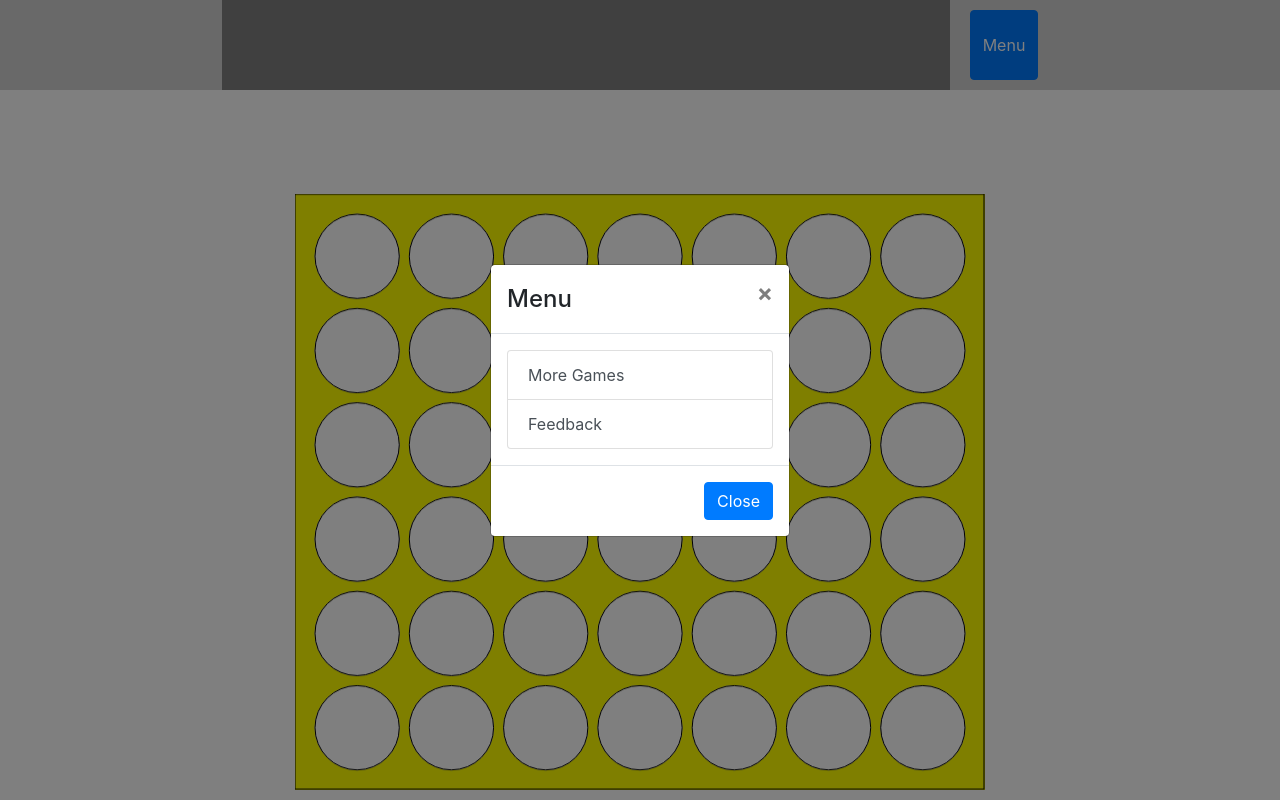
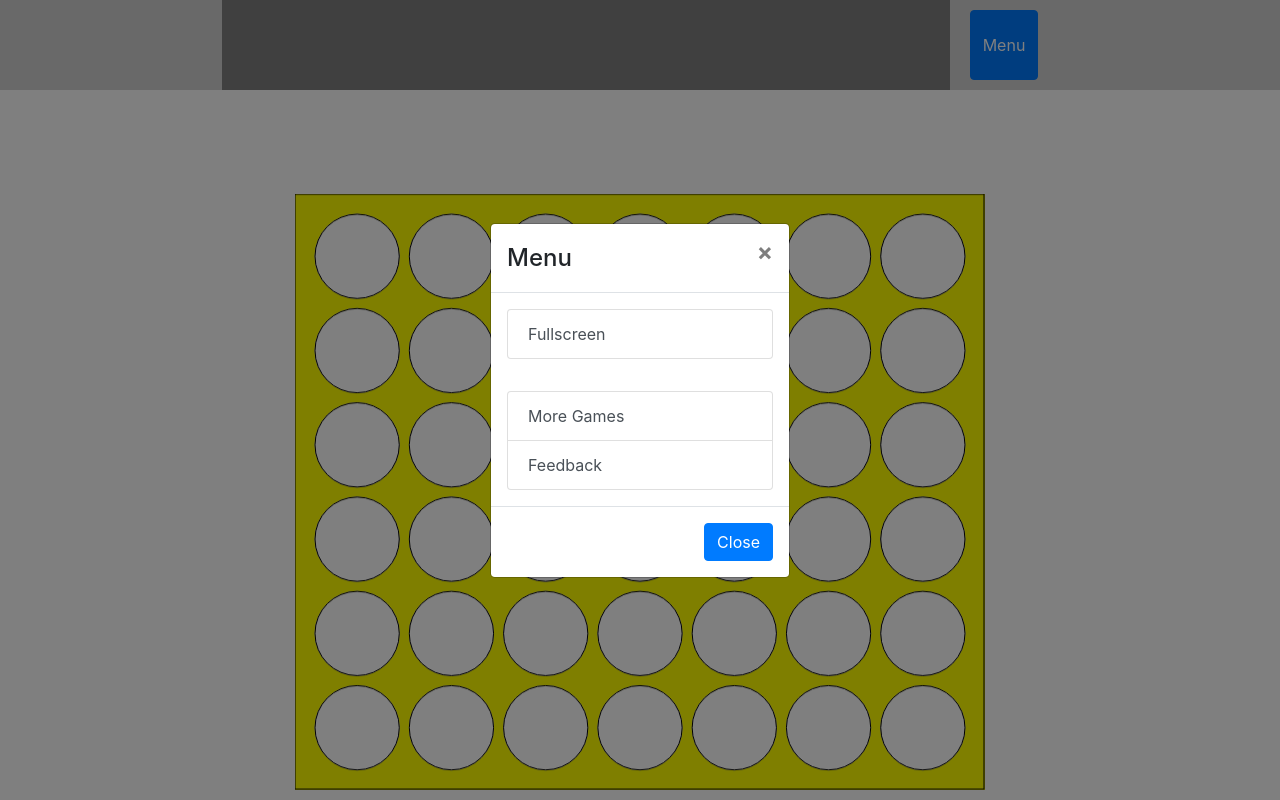
Before and after one commit to ferose/p2pgames, a React (Create React App) app: page / in a window 1280 px wide. Both pictures are taken after a click on the button "Menu". Built offline with nearby package versions, Linux system fonts and the light colour scheme.

Commit message:
Fullscreen support

```diff
--- a/public/index.html
+++ b/public/index.html
@@ -3,12 +3,16 @@
   <head>
     <meta charset="utf-8" />
     <link rel="icon" href="%PUBLIC_URL%/favicon.ico" />
-    <meta name="viewport" content="user-scalable=no, initial-scale=1, maximum-scale=1, minimum-scale=1, width=device-width, height=device-height, target-densitydpi=device-dpi" />
+    <meta name="viewport" content="user-scalable=no, initial-scale=1, maximum-scale=1, minimum-scale=1, width=device-width, height=device-height" />
     <meta name="theme-color" content="#000000" />
     <meta
       name="description"
       content="Web site created using create-react-app"
     />
+    <meta name="apple-mobile-web-app-capable"
+      content="yes" />
+    <meta name="apple-mobile-web-app-status-bar-style"
+      content="black-translucent" />
     <link rel="apple-touch-icon" href="logo192.png" />
     <!--
       manifest.json provides metadata used when your web app is installed on a
--- a/src/App.tsx
+++ b/src/App.tsx
@@ -1,4 +1,4 @@
-import React from 'react';
+import React, { RefObject } from 'react';
 import './App.scss';
 import GameCanvas from './GameCanvas';
 import Banner from './Banner';
@@ -6,12 +6,22 @@ import Menu from './Menu';
 
 const App: React.FC = () => {
   const [modalShow, setModalShow] = React.useState(false);
+  const gameCanvasRef: RefObject<GameCanvas> = React.createRef();
+
+  function requestfullscreen() {
+    if (!gameCanvasRef.current) return;
+    gameCanvasRef.current.requestfullscreen();
+  }
+
   return (
     <div className="App">
-      <Banner onMenuClick={() => setModalShow(true)}/>
-      <GameCanvas/>
+      <Banner
+        onMenuClick={() => setModalShow(true)}
+      />
+      <GameCanvas ref={gameCanvasRef}/>
 
       <Menu
+        requestfullscreen={requestfullscreen}
         show={modalShow}
         onHide={() => setModalShow(false)}
       />
--- a/src/GameCanvas.tsx
+++ b/src/GameCanvas.tsx
@@ -80,7 +80,8 @@ export default class GameCanvas extends React.Component<any,any> {
 
         ctx.save();
 
-        ctx.clearRect(0, 0, canvas.width, canvas.height);
+        ctx.fillStyle = "white";
+        ctx.fillRect(0, 0, canvas.width, canvas.height);
         ctx.lineWidth = 1;
 
         if (this.cursor) {
@@ -347,6 +348,20 @@ export default class GameCanvas extends React.Component<any,any> {
         };
     }
 
+    public async requestfullscreen() {
+        const elem = this.divRef.current
+        if (!elem) return;
+        try {
+            if (!elem.requestFullscreen) {
+                alert("Your browser does not support fullscreen");
+                return;
+            }
+            elem.requestFullscreen();
+        } catch (e) {
+            console.error(e);
+        }
+    }
+
     public render() {
         return (
             <div className="GameCanvas" ref={this.divRef}>
--- a/src/Menu.tsx
+++ b/src/Menu.tsx
@@ -5,13 +5,24 @@ import ListGroup from 'react-bootstrap/ListGroup';
 
 interface IMenuProps {
     onHide: () => void;
+    requestfullscreen: () => void;
     show: boolean;
+}
+
+function sendSupportEmail() {
+    window.open("mailto:ferosegame@gmail.com");
+}
+
+function fullscreenClicked(props: IMenuProps) {
+    props.onHide();
+    props.requestfullscreen();
 }
 
 const Menu: React.FC<IMenuProps> = (props) => {
     return (
         <Modal
-            {...props}
+            onHide={props.onHide}
+            show={props.show}
             size="sm"
             aria-labelledby="contained-modal-title-vcenter"
             centered
@@ -22,11 +33,18 @@ const Menu: React.FC<IMenuProps> = (props) => {
             </Modal.Title>
         </Modal.Header>
         <Modal.Body>
-            <ListGroup defaultActiveKey="#link1">
+            <ListGroup>
+                <ListGroup.Item action onClick={() => fullscreenClicked(props)}>
+                    Fullscreen
+                </ListGroup.Item>
+            </ListGroup>
+        </Modal.Body>
+        <Modal.Body>
+            <ListGroup>
                 <ListGroup.Item action onClick={()=>{alert("Under construction")}}>
                     More Games
                 </ListGroup.Item>
-                <ListGroup.Item action onClick={()=>{alert("Under construction")}}>
+                <ListGroup.Item action onClick={sendSupportEmail}>
                     Feedback
                 </ListGroup.Item>
             </ListGroup>
```
